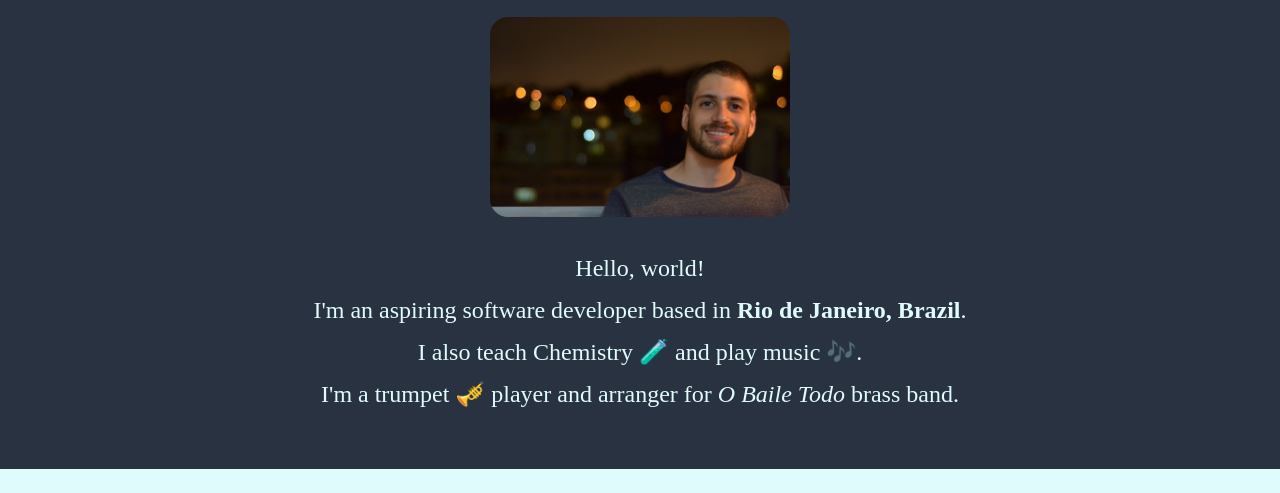
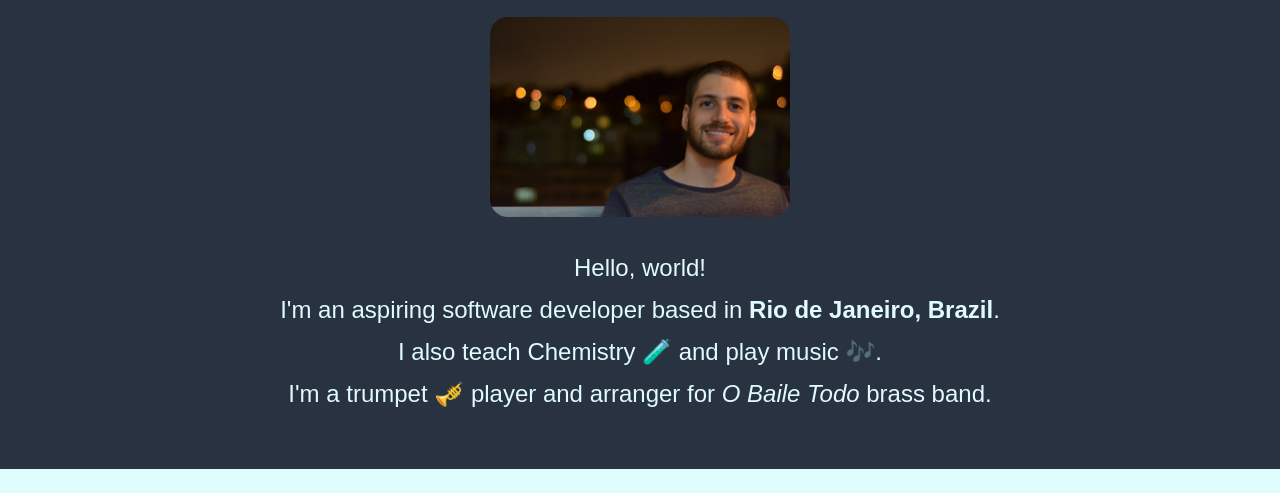
Before and after one commit to rodrigo-pova/portfolio-v1, a plain HTML site: page index.html in a window 1280 px wide. Shown: the part 132-625 px from the top of the page. Drawn offline with Linux system fonts and the light colour scheme; a web font is replaced by a local one.

Commit message:
altera digitação na font

```diff
--- a/index.html
+++ b/index.html
@@ -21,7 +21,7 @@
 
         body{
             margin: 0;
-            font-family: gilroy-light;
+            font-family: 'gilroy-light', sans-serif;
             font-size: 24px;
             background-color: #E0FBFC;
             color: #293241;
```
